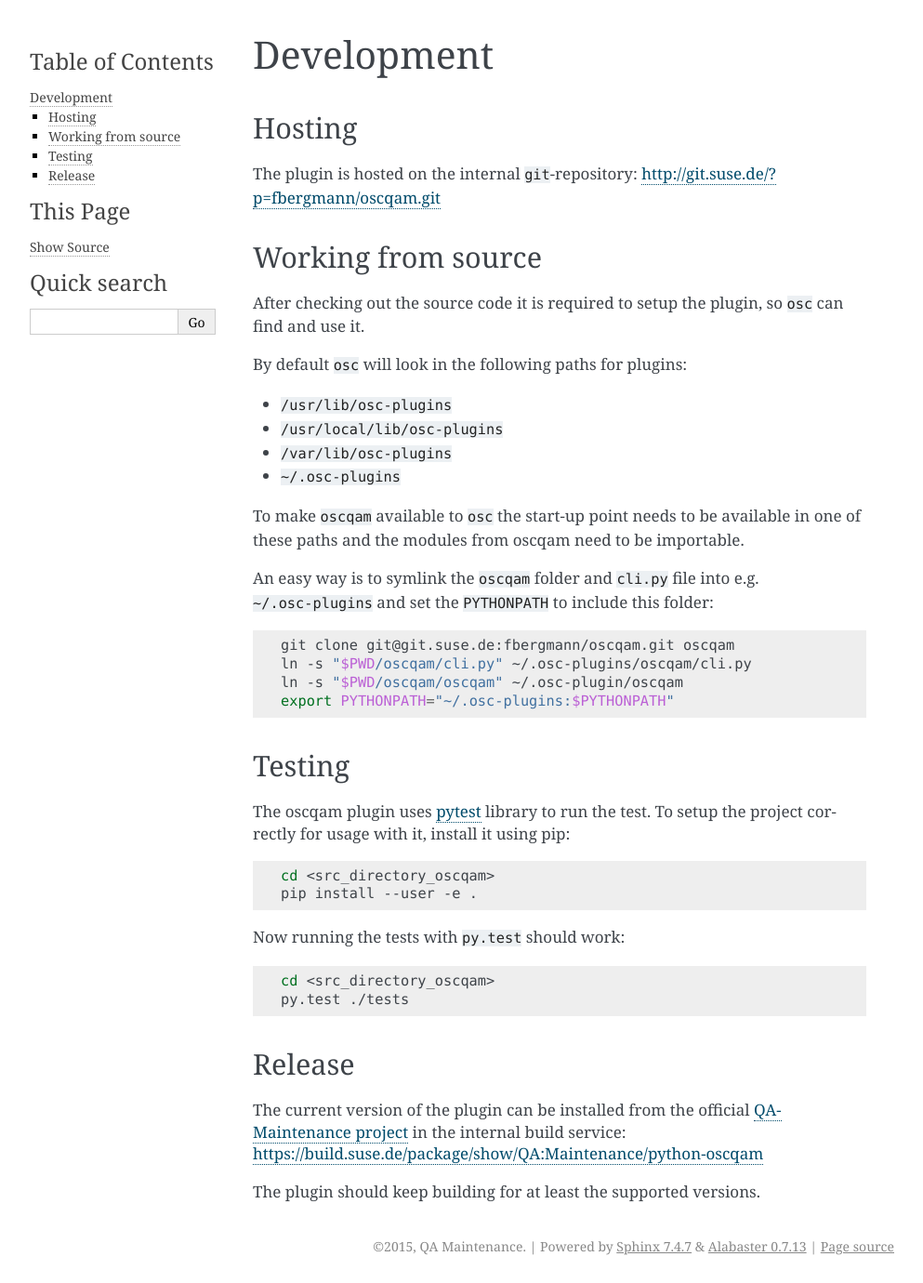
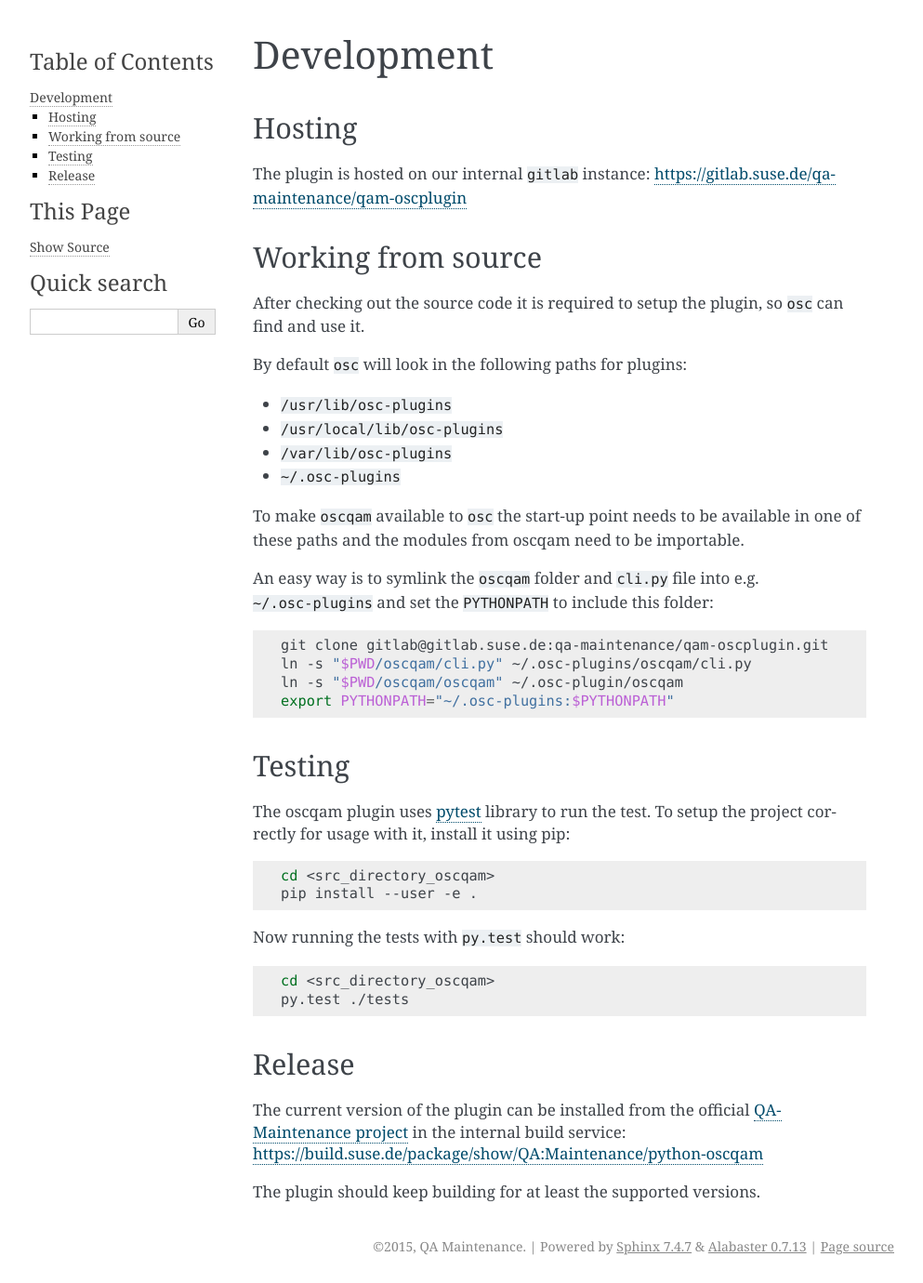
Before and after one commit to openSUSE/osc-plugin-qam, a Sphinx documentation site: the page built from Documentation/devel.rst, in a window 1280 px wide. Shown: the whole page at 93% size, without its empty margins (148-1141 px from the left). Built offline with Sphinx 7.4.7, drawn with Linux system fonts in a browser that asks for light colours.

Commit message:
Updated the git-paths to point to the new gitlab-repository url.
Signed-off-by: Florian Bergmann <fbergmann@suse.de>

```diff
--- a/Documentation/devel.rst
+++ b/Documentation/devel.rst
@@ -4,8 +4,8 @@ Development
 Hosting
 -------
 
-The plugin is hosted on the internal ``git``-repository:
-http://git.suse.de/?p=fbergmann/oscqam.git
+The plugin is hosted on our internal ``gitlab`` instance:
+https://gitlab.suse.de/qa-maintenance/qam-oscplugin
 
 Working from source
 -------------------
@@ -32,7 +32,7 @@ e.g. ``~/.osc-plugins`` and set the ``PYTHONPATH`` to include this folder:
 
 .. code-block:: bash
 
-                git clone git@git.suse.de:fbergmann/oscqam.git oscqam
+                git clone gitlab@gitlab.suse.de:qa-maintenance/qam-oscplugin.git
                 ln -s "$PWD/oscqam/cli.py" ~/.osc-plugins/oscqam/cli.py
                 ln -s "$PWD/oscqam/oscqam" ~/.osc-plugin/oscqam
                 export PYTHONPATH="~/.osc-plugins:$PYTHONPATH"
```
